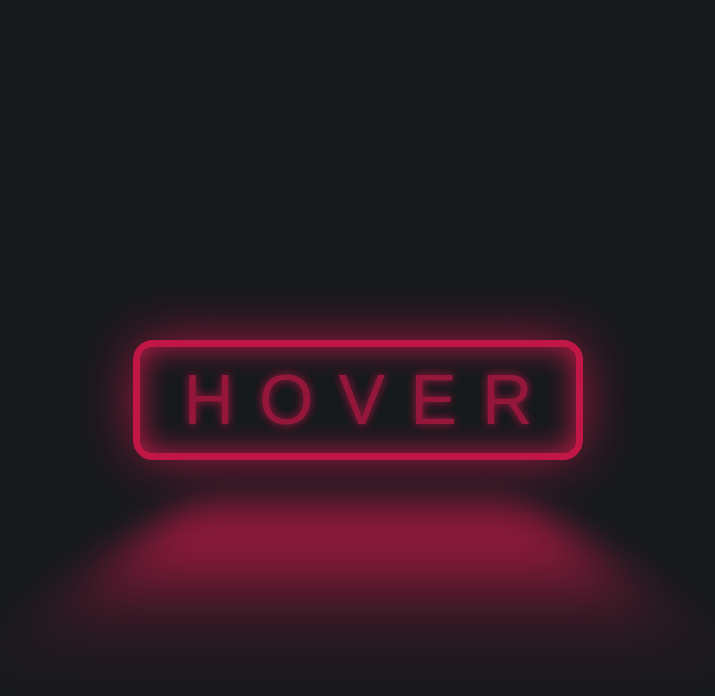
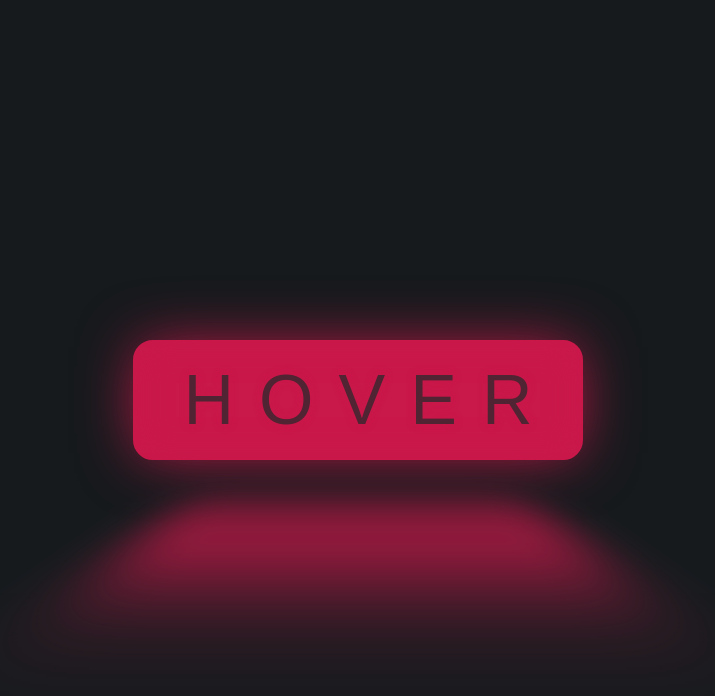
Before and after one commit to abubakar83/glowingButton, a plain HTML site: page index.html in a window 1280 px wide. In both pictures the pointer is over the button "HOVER". Shown: the whole page, without its empty margins (282-997 px from the left). Drawn offline with Linux system fonts and the light colour scheme; a web font is replaced by a local one.

Commit message:
.glowing-btn:hover

```diff
--- a/style.css
+++ b/style.css
@@ -31,6 +31,13 @@ html {
     position: relative;
     perspective: 6rem;
     animation: borderAnim 2s linear infinite;
+    transition: all 0.3s;
+}
+
+.glowing-btn:hover{
+    background: rgb(201, 24, 74);
+    color: #27292b;
+    animation: none;
 }
 
 @keyframes borderAnim {
```
